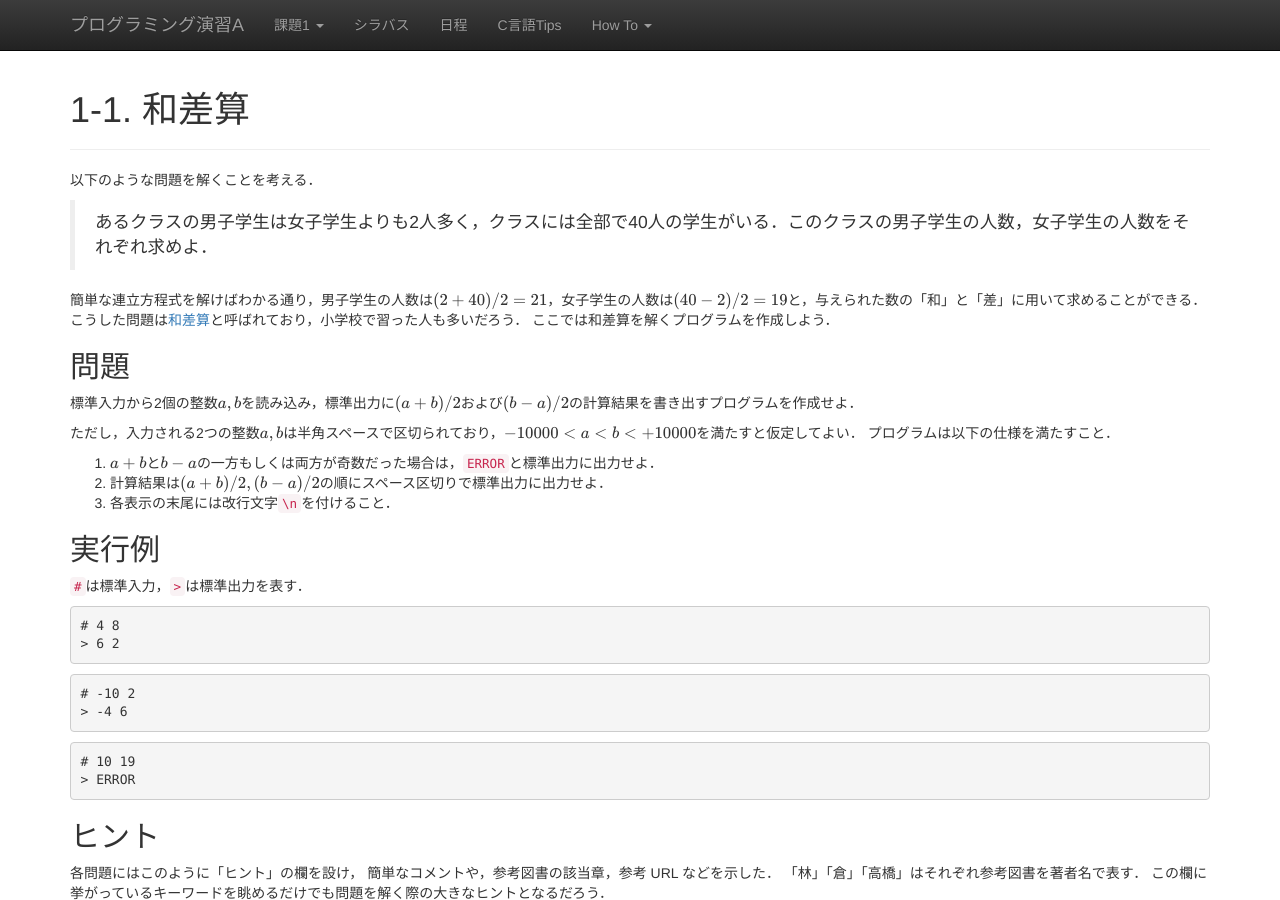
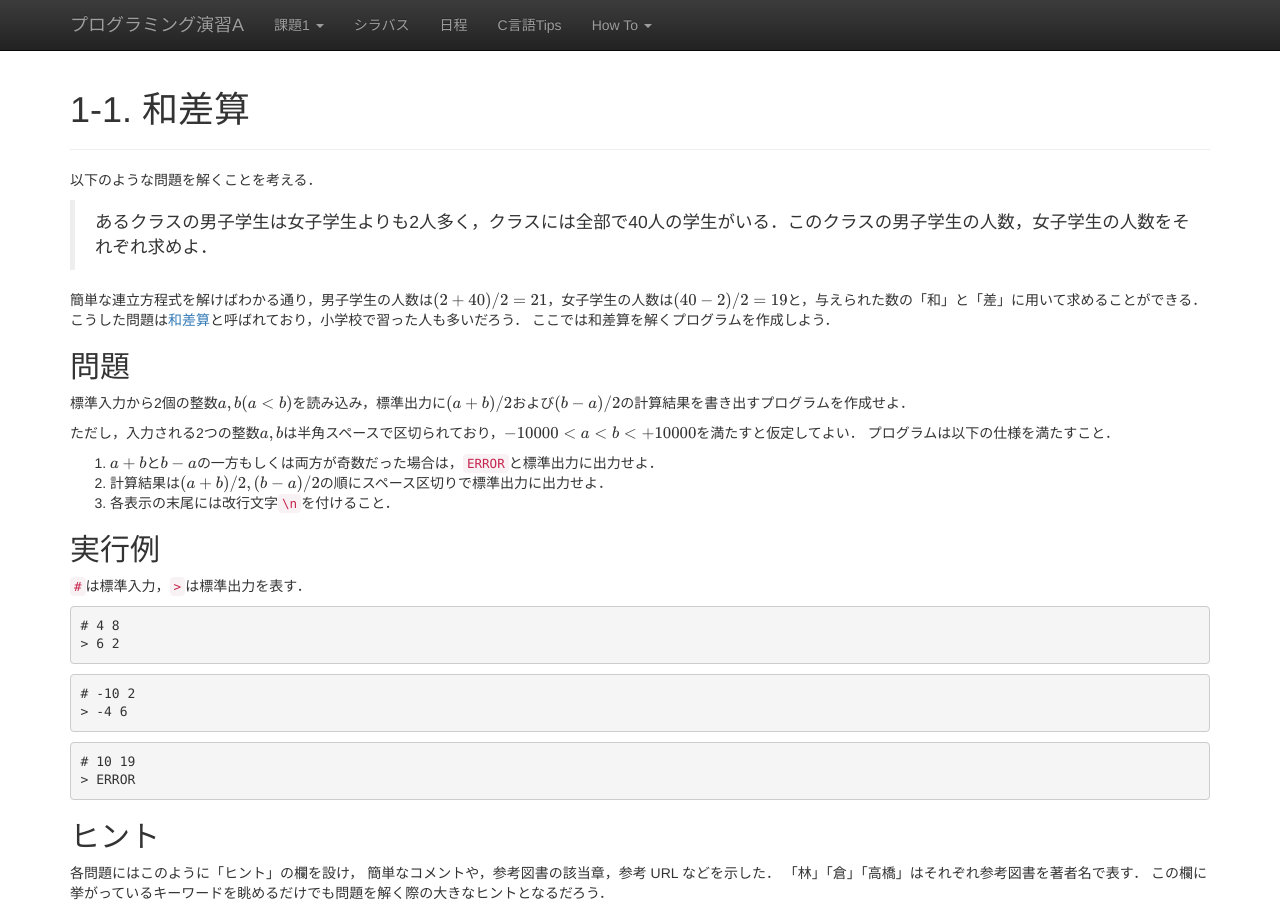
Before and after one commit to ecei-tohoku/ppa-public, a Jekyll site: the page built from kadai1/p11.md, in a window 1280 px wide and 900 px high. Built offline with Jekyll 4.4.1, drawn with Linux system fonts in a browser that asks for light colours; nearby versions of some CDN libraries; formulas are drawn with MathJax 3.

Commit message:
modify: 課題1-1 "a<b" を強調

```diff
--- a/kadai1/p11.md
+++ b/kadai1/p11.md
@@ -12,7 +12,7 @@ title: 1-1. 和差算
 ここでは和差算を解くプログラムを作成しよう．
 
 ## 問題
-標準入力から2個の整数$a, b$を読み込み，標準出力に$(a + b)/2$および$(b - a)/2$の計算結果を書き出すプログラムを作成せよ．
+標準入力から2個の整数$a, b (a < b)$を読み込み，標準出力に$(a + b)/2$および$(b - a)/2$の計算結果を書き出すプログラムを作成せよ．
 
 ただし，入力される2つの整数$a, b$は半角スペースで区切られており，$-10000 < a < b < +10000$を満たすと仮定してよい．
 プログラムは以下の仕様を満たすこと．
```
